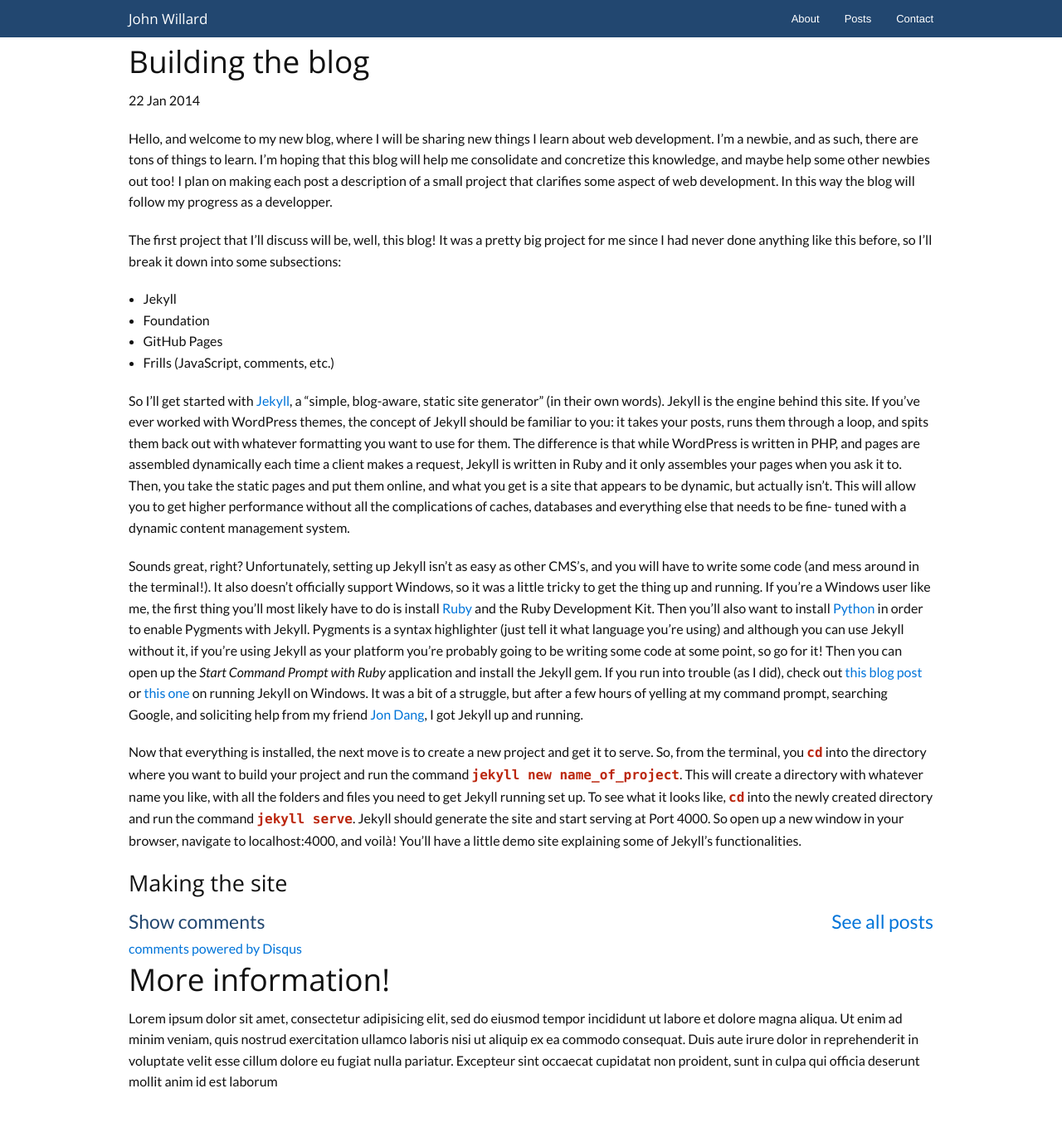
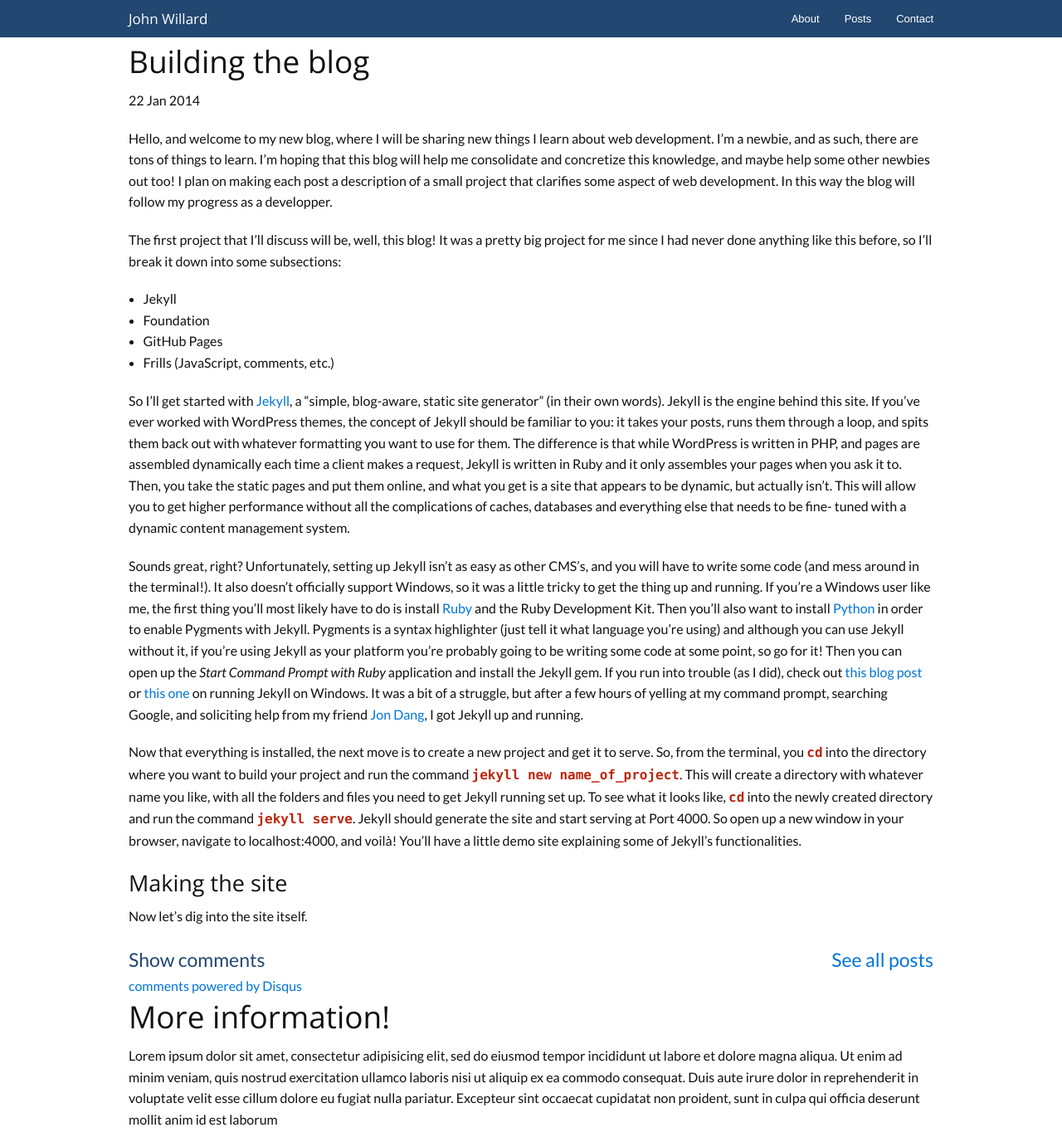
Before and after one commit to jgwil2/jgwil2.github.io, a Jekyll site: the page built from _posts/2014-01-22-building-the-blog.md, in a window 1280 px wide and 1382 px high. Shown: the whole window at 83% size. Built offline with Jekyll 4.4.1, drawn with Linux system fonts in a browser that asks for light colours; Markdown is read by kramdown in place of the engine named in the settings; comment, search, counter and statistics services are not loaded.

Commit message:
update test

```diff
--- a/_posts/2014-01-22-building-the-blog.md
+++ b/_posts/2014-01-22-building-the-blog.md
@@ -61,3 +61,5 @@ in your browser, navigate to localhost:4000, and voilà! You'll have a little
 demo site explaining some of Jekyll's functionalities.
 
 ### Making the site
+
+Now let's dig into the site itself.
```
